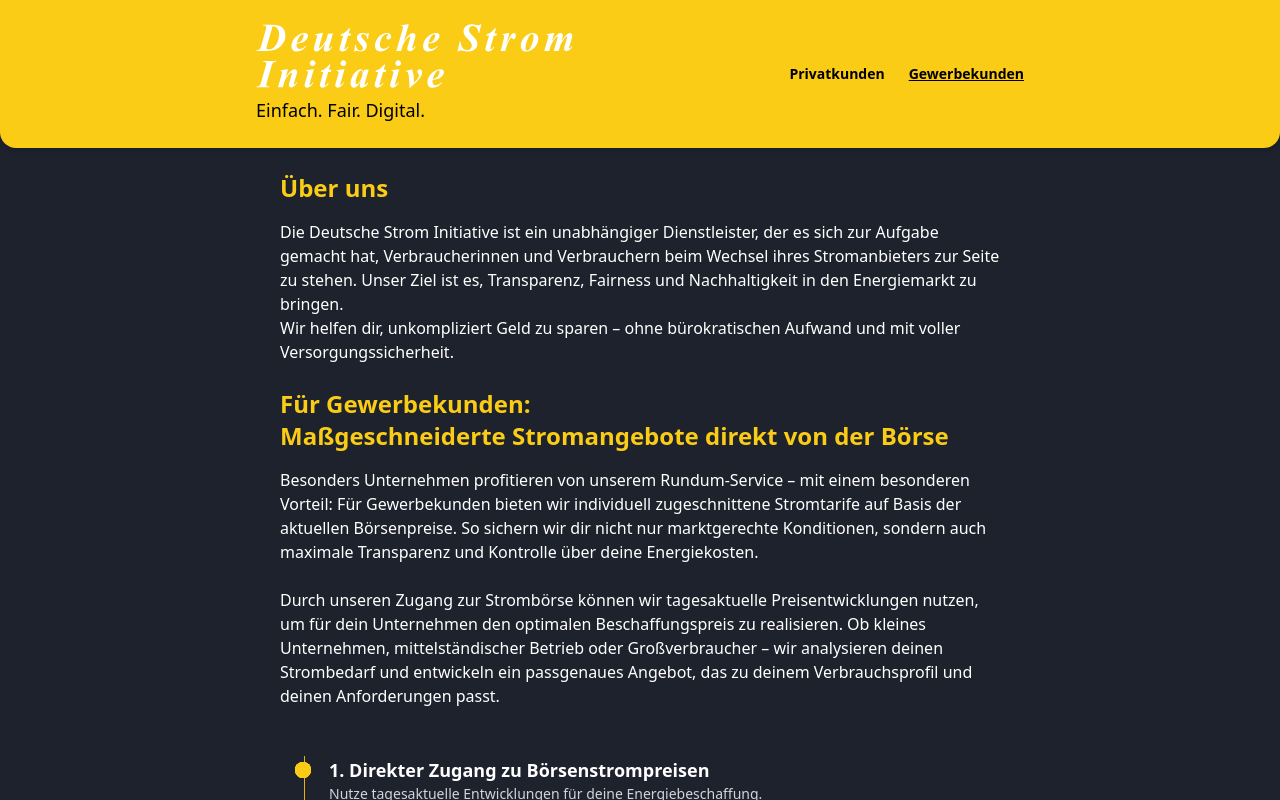
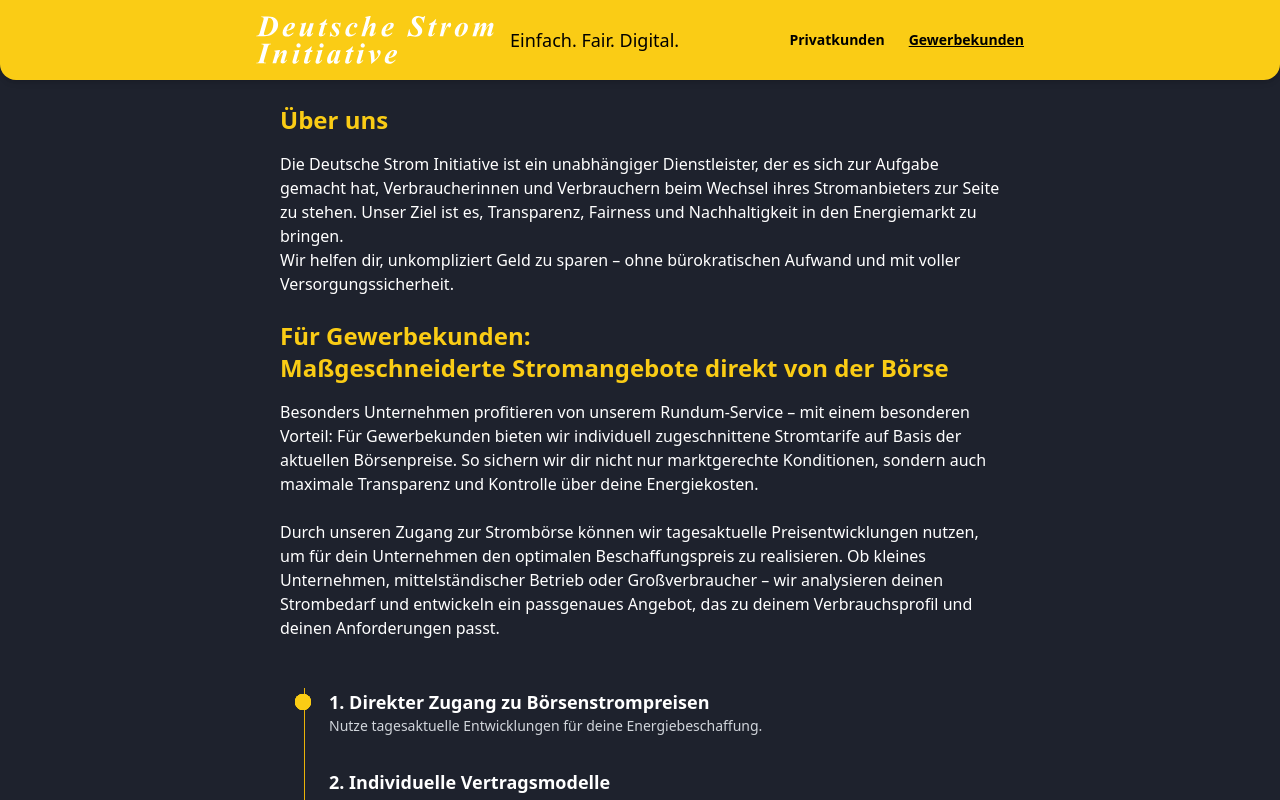
Before and after one commit to JESAM-Consulting/deutsche-solar-initiative, a React (Create React App) app: page /gewerbe in a window 1280 px wide. Shown: the top 800 px of the page. Built offline with nearby package versions, Linux system fonts and the light colour scheme.

Commit message:
Update Gewerbekunden.jsx

```diff
--- a/src/pages/Gewerbekunden.jsx
+++ b/src/pages/Gewerbekunden.jsx
@@ -72,31 +72,59 @@ export default function StromInitiativePage() {
         </>
       )}
 
-      <header className="p-6 bg-yellow-400 text-black rounded-b-2xl shadow-md">
-        <div className="max-w-3xl mx-auto flex flex-col md:flex-row items-center justify-between">
-          <div className="text-left w-full flex justify-between items-center">
-            <div>
-              <img src="/logo.svg" alt="Logo" className="h-16 mb-2" />
-              <p className="mt-2 text-lg">Einfach. Fair. Digital.</p>
-            </div>
-            <button
-              className="md:hidden text-3xl font-bold"
-              onClick={() => setMenuOpen(!menuOpen)}
-              aria-label="Menü öffnen"
-            >
-              ☰
-            </button>
+      <header className="bg-yellow-400 text-black rounded-b-2xl shadow-md px-6 py-4">
+  <div className="max-w-3xl mx-auto flex items-center justify-between">
+    {/* Logo & Claim */}
+    <div className="flex items-center space-x-4">
+      <img src="/logo.svg" alt="Logo" className="h-12" />
+      <p className="hidden sm:block text-lg font-medium">Einfach. Fair. Digital.</p>
     </div>
 
-          <nav className={`${menuOpen ? "block" : "hidden"} mt-4 md:mt-0 md:flex space-y-2 md:space-y-0 md:space-x-6 font-semibold text-sm w-full md:w-auto`}>
-            <Link to="/" className={`hover:underline ${location.pathname === "/" ? "underline" : ""}`} onClick={() => setMenuOpen(false)}>
+    {/* Hamburger Icon */}
+    <button
+      className="md:hidden text-3xl font-bold focus:outline-none transition duration-200"
+      onClick={() => setMenuOpen(!menuOpen)}
+      aria-label="Menü öffnen oder schließen"
+    >
+      {menuOpen ? "✕" : "☰"}
+    </button>
+
+    {/* Desktop Nav */}
+    <nav className="hidden md:flex space-x-6 font-semibold text-sm">
+      <Link
+        to="/"
+        className={`hover:underline ${location.pathname === "/" ? "underline" : ""}`}
+      >
         Privatkunden
       </Link>
-            <Link to="/gewerbe" className={`hover:underline ${location.pathname === "/gewerbe" ? "underline" : ""}`} onClick={() => setMenuOpen(false)}>
+      <Link
+        to="/gewerbe"
+        className={`hover:underline ${location.pathname === "/gewerbe" ? "underline" : ""}`}
+      >
         Gewerbekunden
       </Link>
     </nav>
   </div>
+
+  {/* Mobile Nav */}
+  {menuOpen && (
+    <div className="md:hidden mt-4 flex flex-col space-y-4 font-semibold text-sm animate-fade-in">
+      <Link
+        to="/"
+        className={`hover:underline ${location.pathname === "/" ? "underline" : ""}`}
+        onClick={() => setMenuOpen(false)}
+      >
+        Privatkunden
+      </Link>
+      <Link
+        to="/gewerbe"
+        className={`hover:underline ${location.pathname === "/gewerbe" ? "underline" : ""}`}
+        onClick={() => setMenuOpen(false)}
+      >
+        Gewerbekunden
+      </Link>
+    </div>
+  )}
 </header>
 
       <section className="max-w-3xl mx-auto p-6 animate-fade-in">
```
Lines whose indentation alone changed are shown as unchanged.
